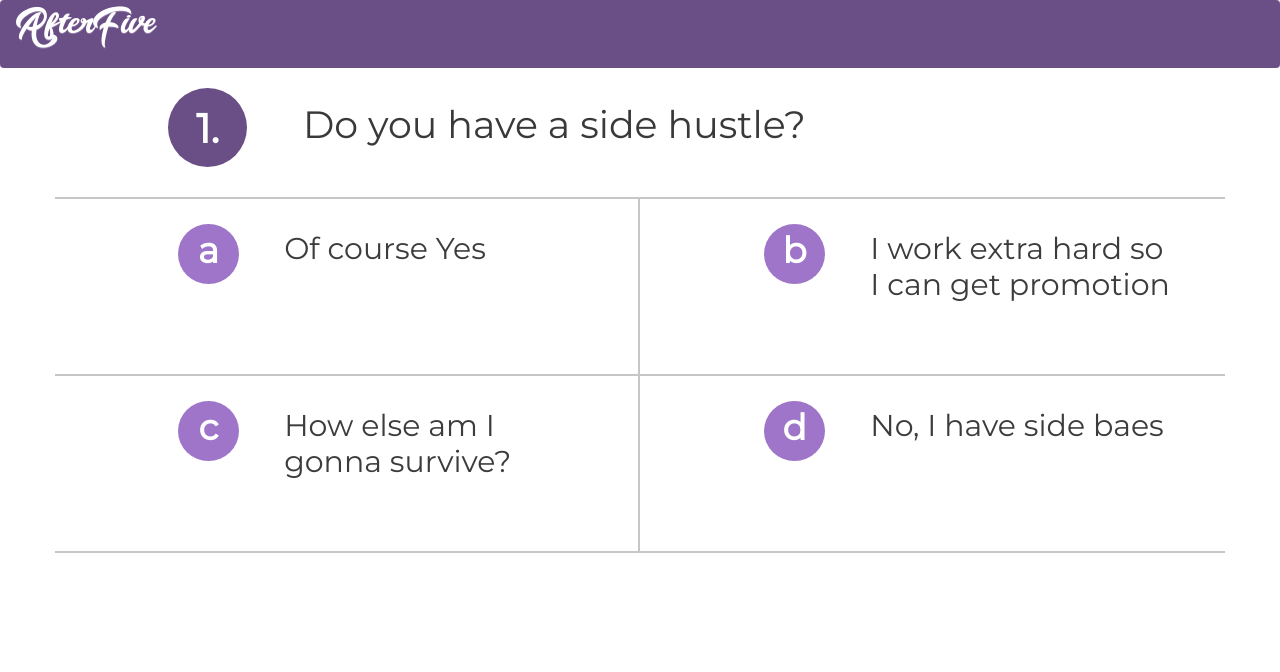
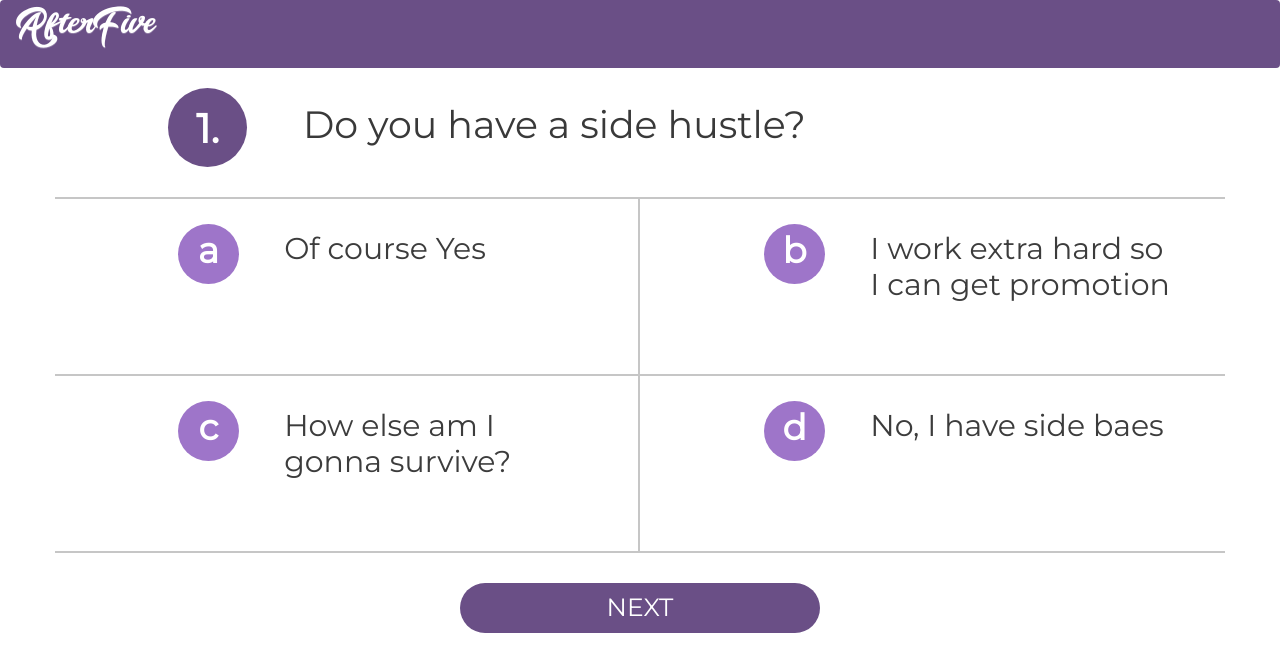
Before and after one commit to sohilpyati/AfterFive, a plain HTML site: page index.html in a window 1280 px wide. Drawn offline with nearby package versions, Linux system fonts and the light colour scheme.

Commit message:
Add files via upload

```diff
--- a/css/navbar-custom.css
+++ b/css/navbar-custom.css
@@ -119,3 +119,16 @@
 #options:hover {
 	background-color: rgb(221, 255, 214);
 }
+.Rounded_Rectangle_2 {
+  background-color: rgb(106, 79, 134);
+  z-index: 41;
+  border-radius: 30px;
+}
+.NEXT {
+  font-size: 25px;
+  font-family: "Montserrat";
+  color: rgb(255, 255, 255);
+  text-transform: uppercase;
+  text-align: center;
+  z-index: 42;
+}
--- a/index.html
+++ b/index.html
@@ -69,6 +69,15 @@
 			</div>
 		</div>
 		<!-- End of Answer -->
+		<!--Next Button-->
+		<div class="row" style="padding-top: 30px">
+			<div class="col-sm-4"></div>
+			<div class="col-sm-4">
+				<button type="button" class="btn Rounded_Rectangle_2 btn-block"><span class="NEXT">next</span></button>
+			</div>
+			<div class="col-sm-4"></div>
+		</div>
+		<!--Next Button-->
     </div>
 </body>
 <!-- Latest compiled and minified JavaScript -->
```
